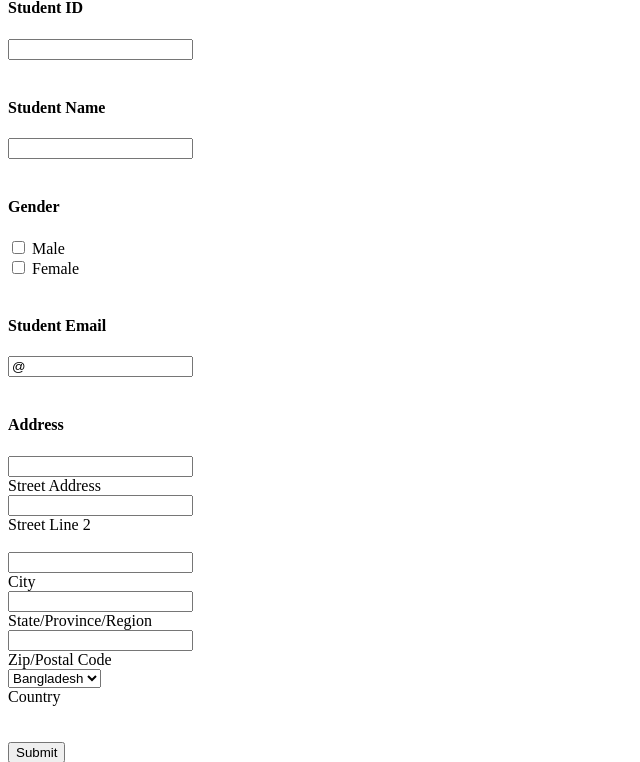
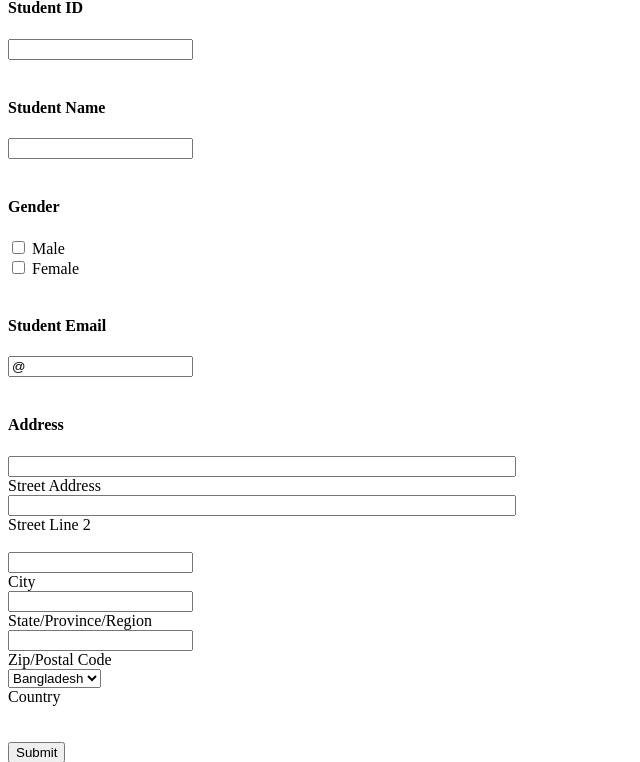
Before and after one commit to bulbul-rasel/WebTech, a PHP site: page /TaskForm.php in a window 1280 px wide. Shown: the part 22-784 px from the top of the page, without its empty margins (0-640 px from the left). Run offline with PHP 8.4, Linux system fonts and the light colour scheme.

Commit message:
initial commit

```diff
--- a/TaskForm.php
+++ b/TaskForm.php
@@ -90,10 +90,10 @@
 	<span><?php echo $emailError; ?></span><br />
 	<h4>Address</h4>
 
-	<input type="text" name="stadd"><br />
+	<input type="text" name="stadd" style="width:500px" ><br />
 	Street Address<br />
 
-	<input type="text" name="stadd2" ><br />
+	<input type="text" name="stadd2" style="width:500px" ><br />
 	Street Line 2 <br />
 
 	<span><?php echo $cityError; ?></span><br />
```
